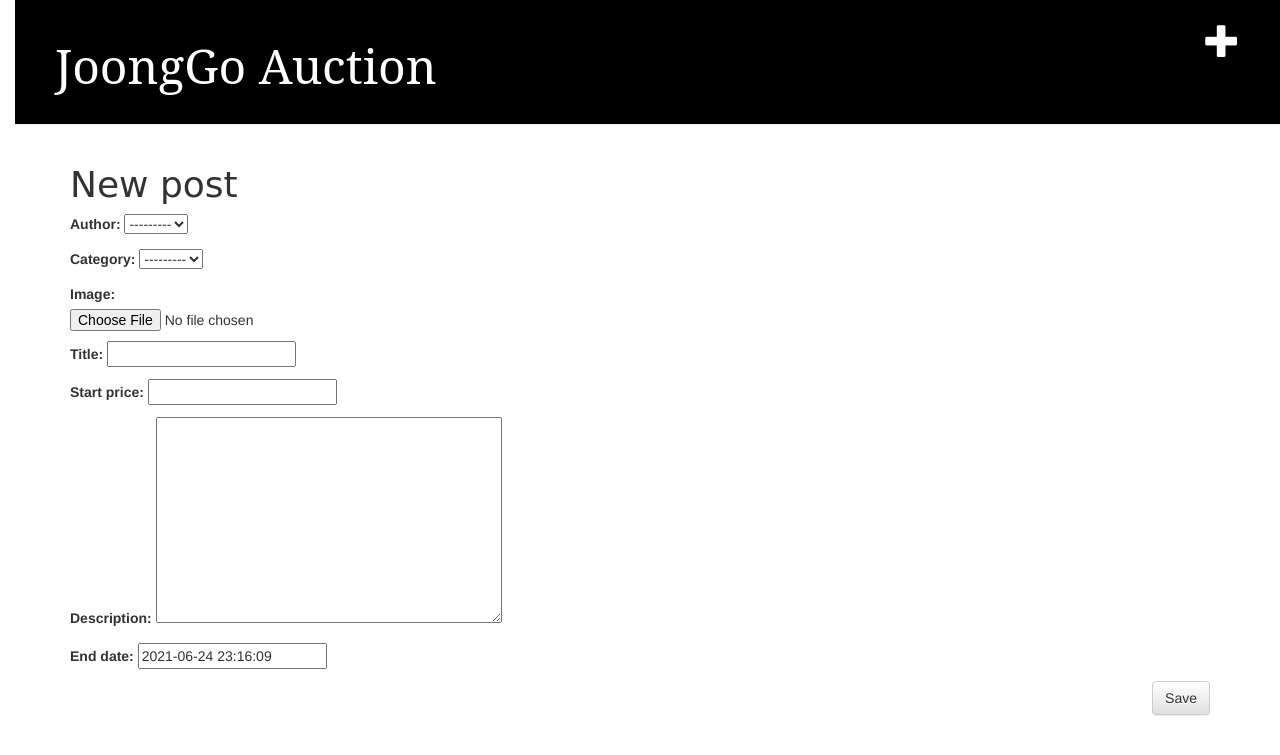
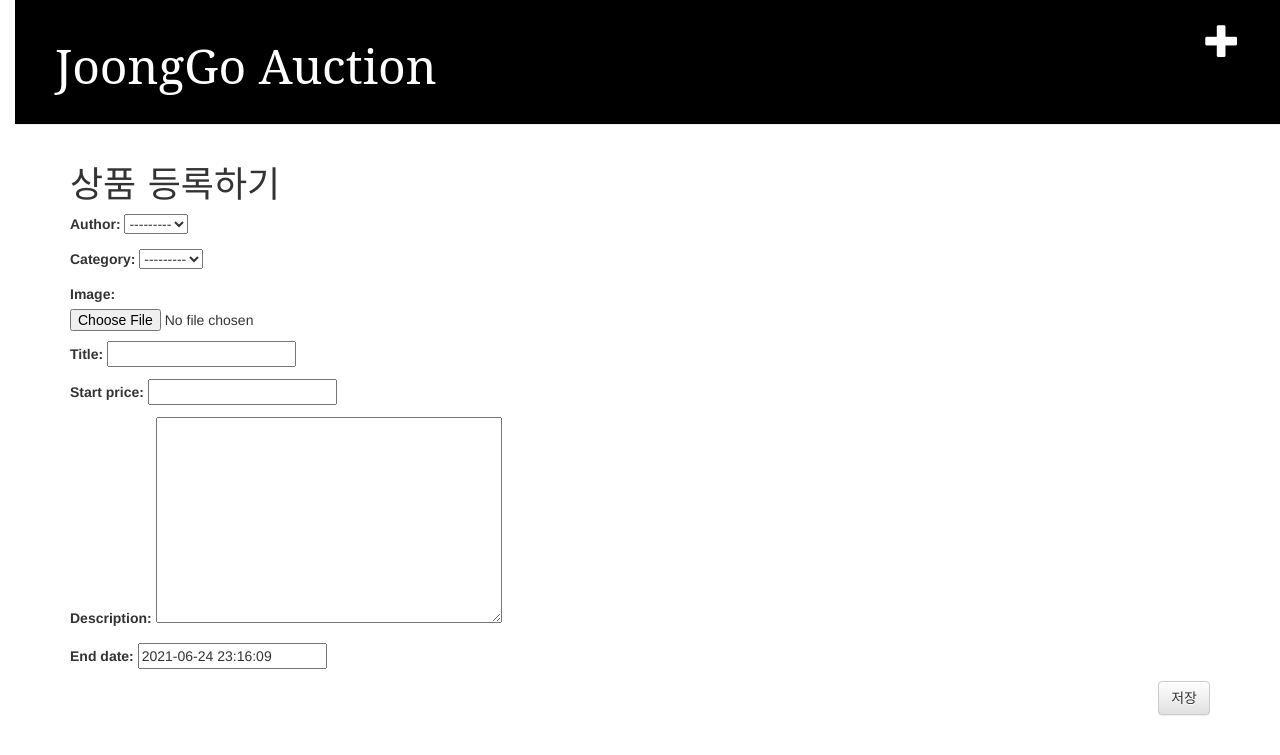
Before and after one commit to eraser1121/Used-Item-Auction, a Django app: page /post/new/ in a window 1280 px wide. Shown: the top 755 px of the page. Run offline with Django 3.2, Linux system fonts and the light colour scheme; data that the repository does not hold is empty; some libraries are stand-ins or nearby versions.

Commit message:
edit css error

```diff
--- a/auction/templates/blog/post_list.html
+++ b/auction/templates/blog/post_list.html
@@ -2,7 +2,7 @@
 
 {% block content %}
     <div class = "category">
-        <table style = "width : 50%; height:200; text-align:center; font-weight:bold; font-family:Georgia, 'Times New Roman', Times, serif; font-size:26px; line-height:50px;" align = "center">
+        <table style = "width : 50%; height:200px; margin-left: auto; margin-right:auto; text-align:center; font-weight:bold; font-family:Georgia, 'Times New Roman', Times, serif; font-size:26px; line-height:50px;" align = "center">
             <tr align ="center">
                 <td><a href="{% url 'category_list' pk='의류' %}">의류</a></td>
                 <td><a href="{% url 'category_list' pk='잡화' %}">잡화</a></td>
--- a/auction/templates/blog/post_new.html
+++ b/auction/templates/blog/post_new.html
@@ -1,8 +1,8 @@
 {% extends 'blog/base.html' %}
 {% block content %}
-    <h1>New post</h1>
+    <h1>상품 등록하기</h1>
     <form action="" method="POST" class="post_form" enctype="multipart/form-data">{% csrf_token %}
         {{ form.as_p }}
-        <button type="submit" class="save btn btn-default">Save</button>
+        <button type="submit" class="save btn btn-default">저장</button>
     </form>
 {% endblock %}
```
